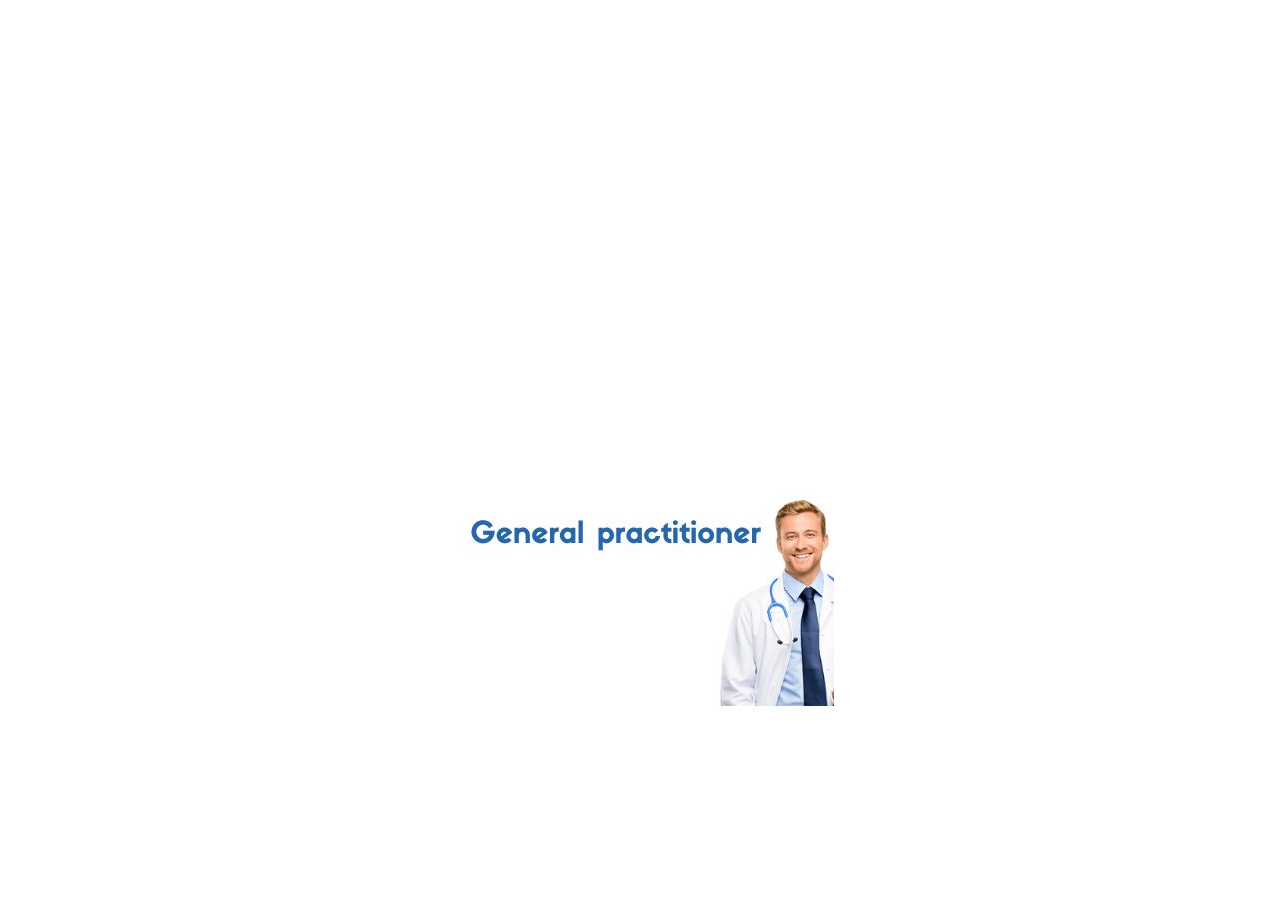
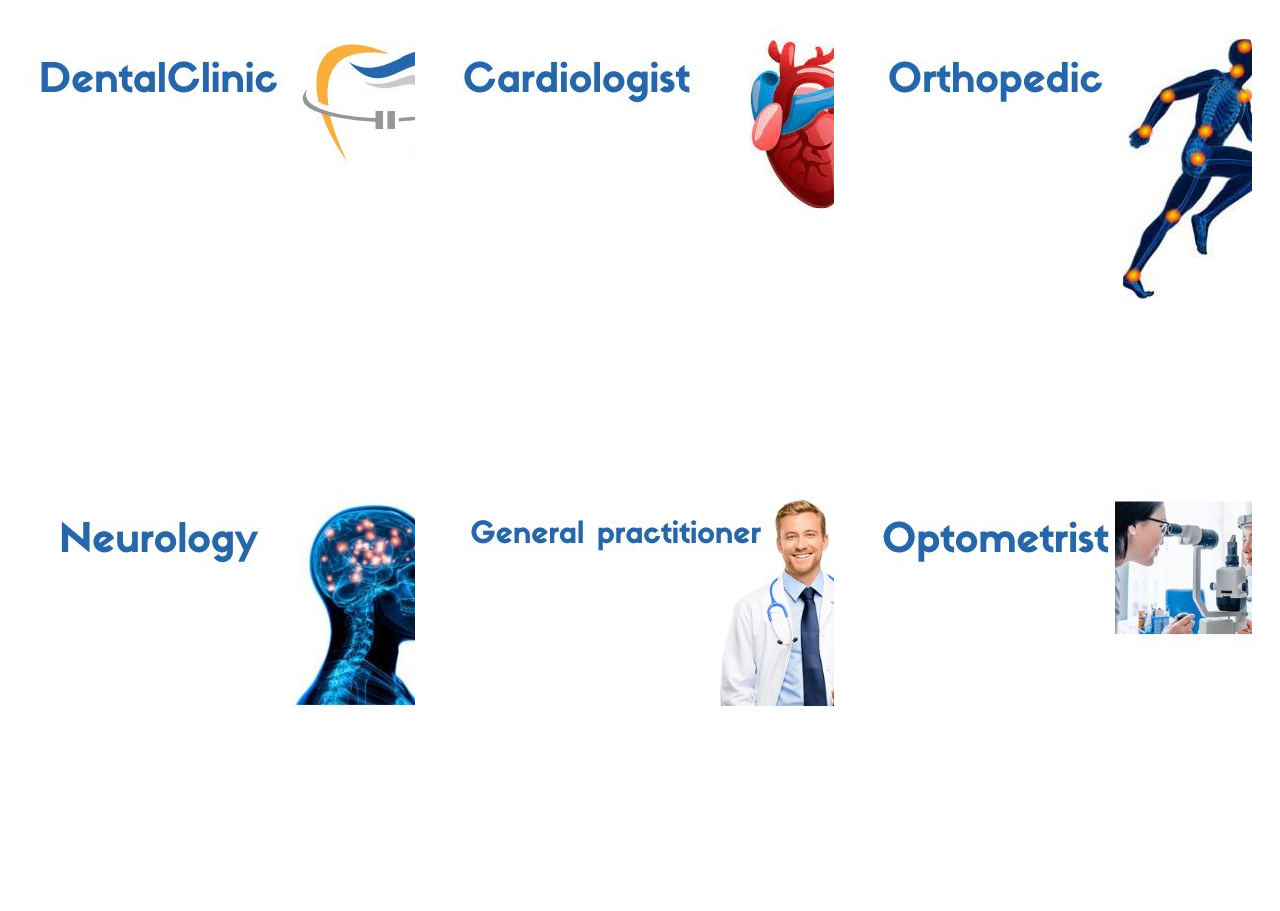
Before and after one commit to lchetanlc/Book-Your-Doctor, a plain HTML site: page sample.html in a window 1280 px wide. Drawn offline with Linux system fonts and the light colour scheme; files whose address does not match are found by name.

Commit message:
Update sample.css

```diff
--- a/sample.css
+++ b/sample.css
@@ -6,7 +6,7 @@
 }
 .closer{
     /* background-color:lightgray; */
-    background-image: url('./images/dental.jpg');
+    background-image: url('dental.jpg');
     height: 50vh;
     width: 30%;
     padding: 10px 10px;
@@ -16,7 +16,7 @@
     transform: scale(1.1);
 }
 .closer1{
-    background-image: url('./images/Cardiologist.jpg');
+    background-image: url('Cardiologist.jpg');
     /* background-color:lightblue; */
     height: 50vh;
     width: 30%;
@@ -28,7 +28,7 @@
 }
 .closer2{
     /* background-color:lightpink; */
-    background-image: url('./images/orthopedic.jpg');
+    background-image: url('orthopedic.jpg');
     height: 50vh;
     width: 30%;
     padding: 10px 10px;
@@ -47,7 +47,7 @@
 
 .closer3{
     /* background-color:lightcyan; */
-    background-image: url('./images/Neurology.jpg');
+    background-image: url('Neurology.jpg');
     height: 50vh;
     width: 30%;
     padding: 10px 10px;
@@ -58,7 +58,7 @@
     transform: scale(1.1);
 }
 .closer4{
-    background-image: url('./images/General\ practitioner\ .jpg');
+    background-image: url('General\ practitioner\ .jpg');
     height: 50vh;
     width: 30%;
     padding: 10px 10px;
@@ -69,7 +69,7 @@
     transform: scale(1.1);
 }
 .closer5{
-    background-image: url('./images/Optometrist.jpg');
+    background-image: url('Optometrist.jpg');
     height: 50vh;
     width: 30%;
     padding: 10px 10px;
```
